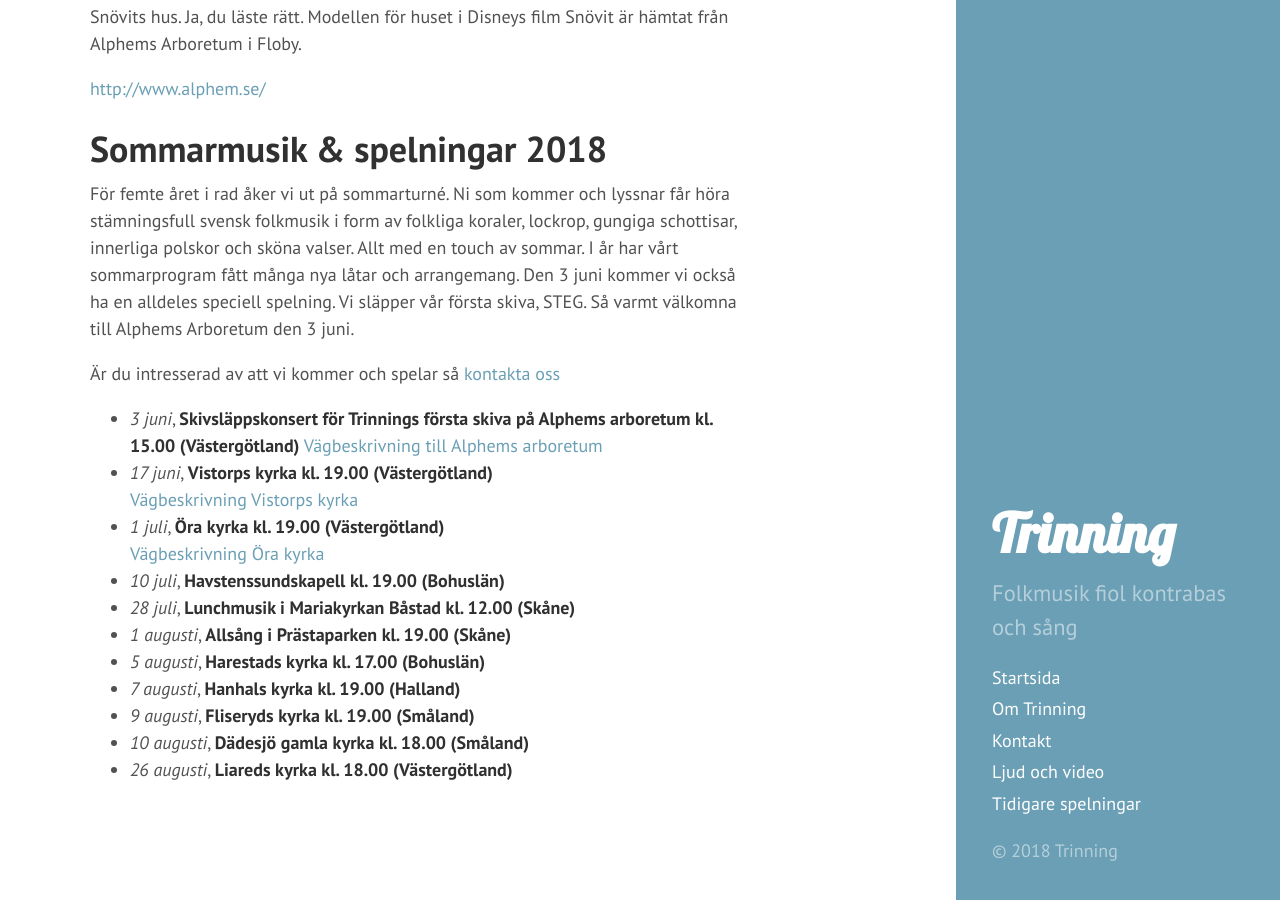
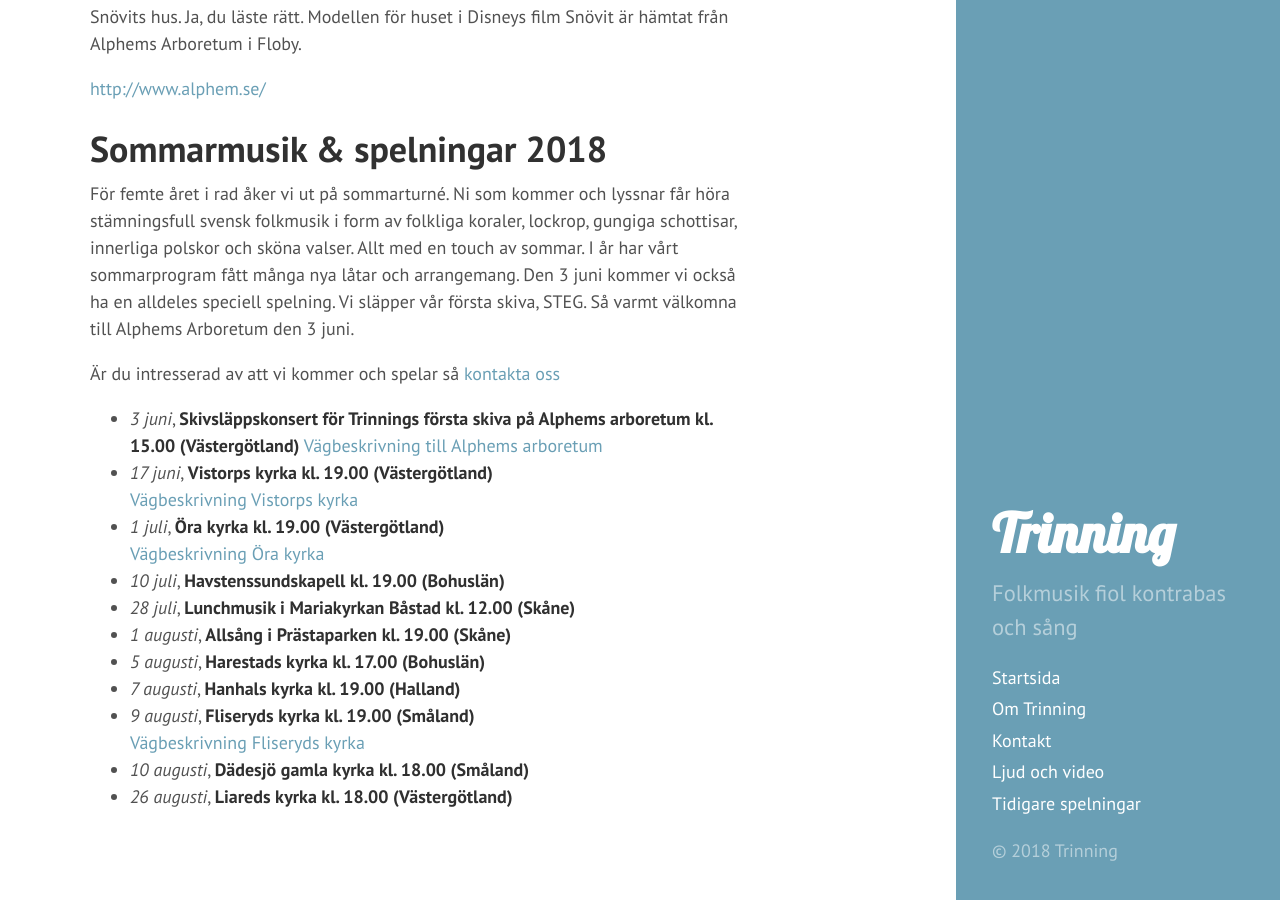
Before and after one commit to trinning/trinning.github.io, a Jekyll site: the page built from index.md, in a window 1280 px wide and 900 px high, scrolled down 901 px. Built offline with Jekyll 4.4.1, drawn with Linux system fonts in a browser that asks for light colours.

Commit message:
Tillagd vägbeskrivning Fliseryd

```diff
--- a/index.md
+++ b/index.md
@@ -36,5 +36,6 @@ För femte året i rad åker vi ut på sommarturné. Ni som kommer och lyssnar f
 * *5 augusti*, **Harestads kyrka kl. 17.00 (Bohuslän)**
 * *7 augusti*, **Hanhals kyrka kl. 19.00 (Halland)**
 * *9 augusti*, **Fliseryds kyrka kl. 19.00 (Småland)**
+[Vägbeskrivning Fliseryds kyrka](https://goo.gl/maps/DkrE4D7zyZG2)
 * *10 augusti*, **Dädesjö gamla kyrka kl. 18.00 (Småland)**
 * *26 augusti*, **Liareds kyrka kl. 18.00 (Västergötland)**
```
